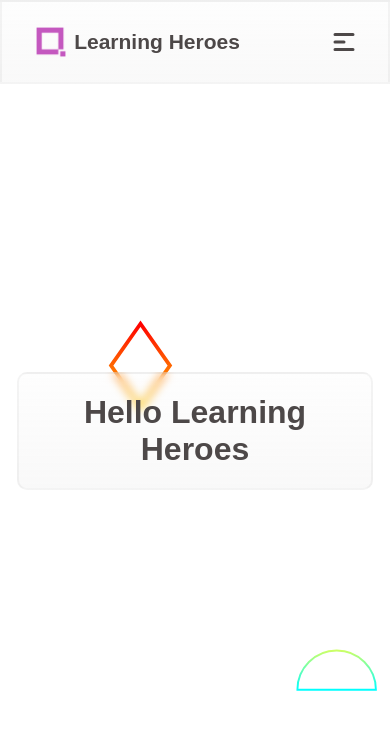
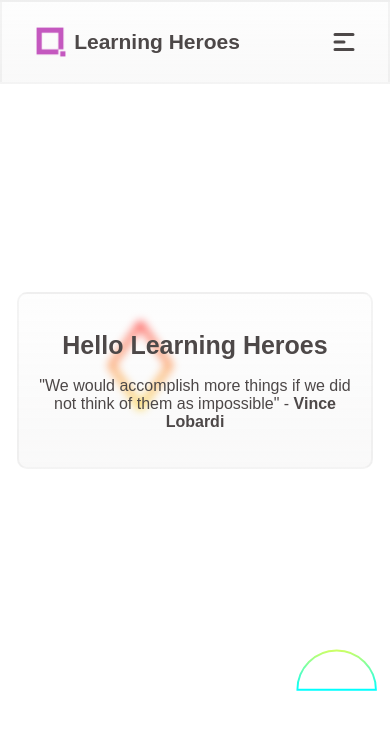
Before and after one commit to kiron0/learning-heroes2.0, a React (Create React App) app: page / in a window 390 px wide. Shown: the top 730 px of the page. Built offline with nearby package versions, Linux system fonts and the light colour scheme.

Commit message:
home page added something

```diff
--- a/src/Components/Home/Home.css
+++ b/src/Components/Home/Home.css
@@ -1,10 +1,7 @@
 .home{
+    margin: 0 auto;
     margin-top: 20rem;
-}
-
-.home h1{
     width: 40%;
-    margin: 0 auto;
     padding: 20px;
     border-radius: 10px;
     border: 2px solid rgba(155, 154, 154, 0.1);
@@ -13,12 +10,17 @@
     color: rgb(77, 72, 72);
 }
 
+.home p{
+    font-weight: 500;
+}
+
 @media screen and (max-width: 490px){
     .home{
-        margin-top: 18rem;
+        margin-top: 13rem;
+        width: 80%;
     }
 
     .home h1{
-        width: 80%;
+        font-size: 25px;
     }
 }
--- a/src/Components/Home/Home.js
+++ b/src/Components/Home/Home.js
@@ -5,6 +5,7 @@ const Home = () => {
     return (
         <div className='home'>
             <h1>Hello Learning Heroes</h1>
+            <p>"We would accomplish more things if we did not think of them as impossible" - <strong>Vince Lobardi</strong></p>
         </div>
     );
 };
```
